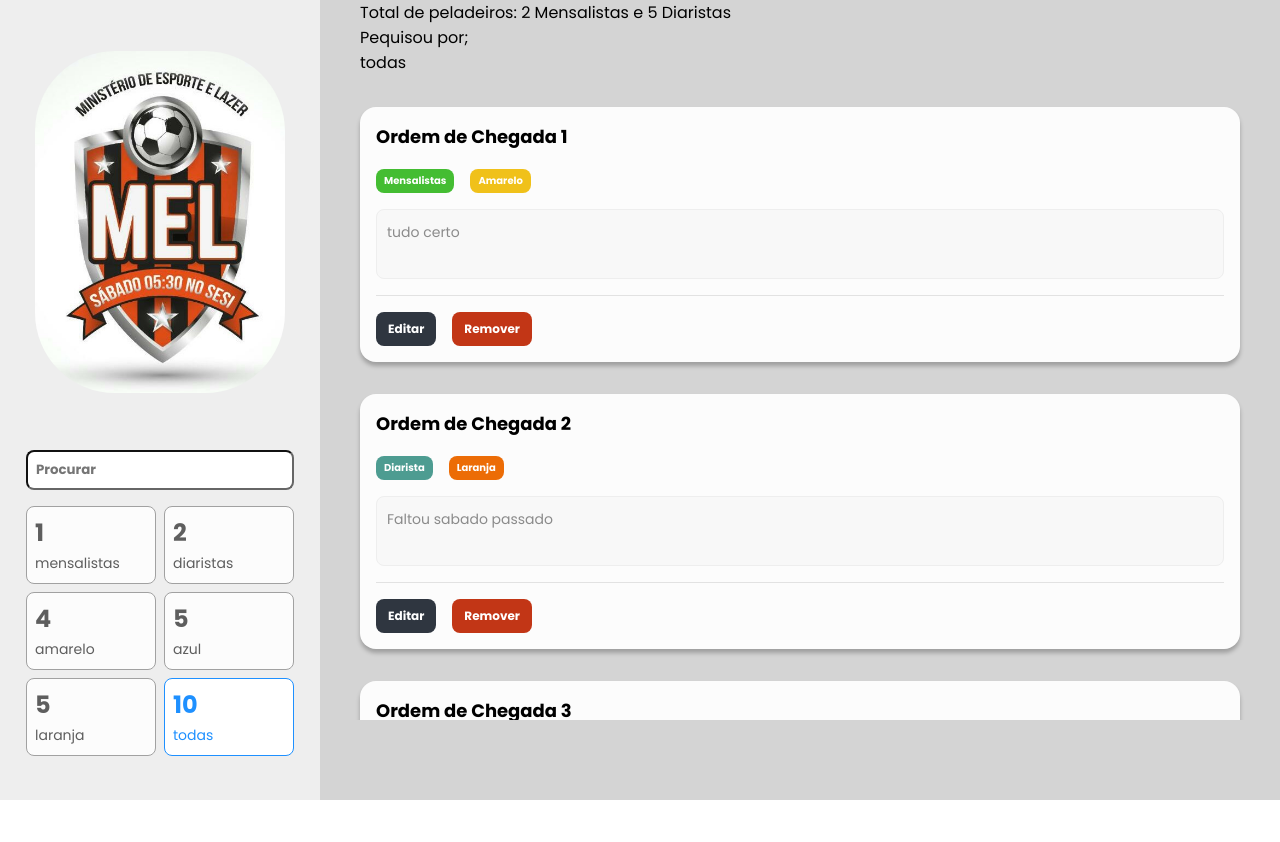
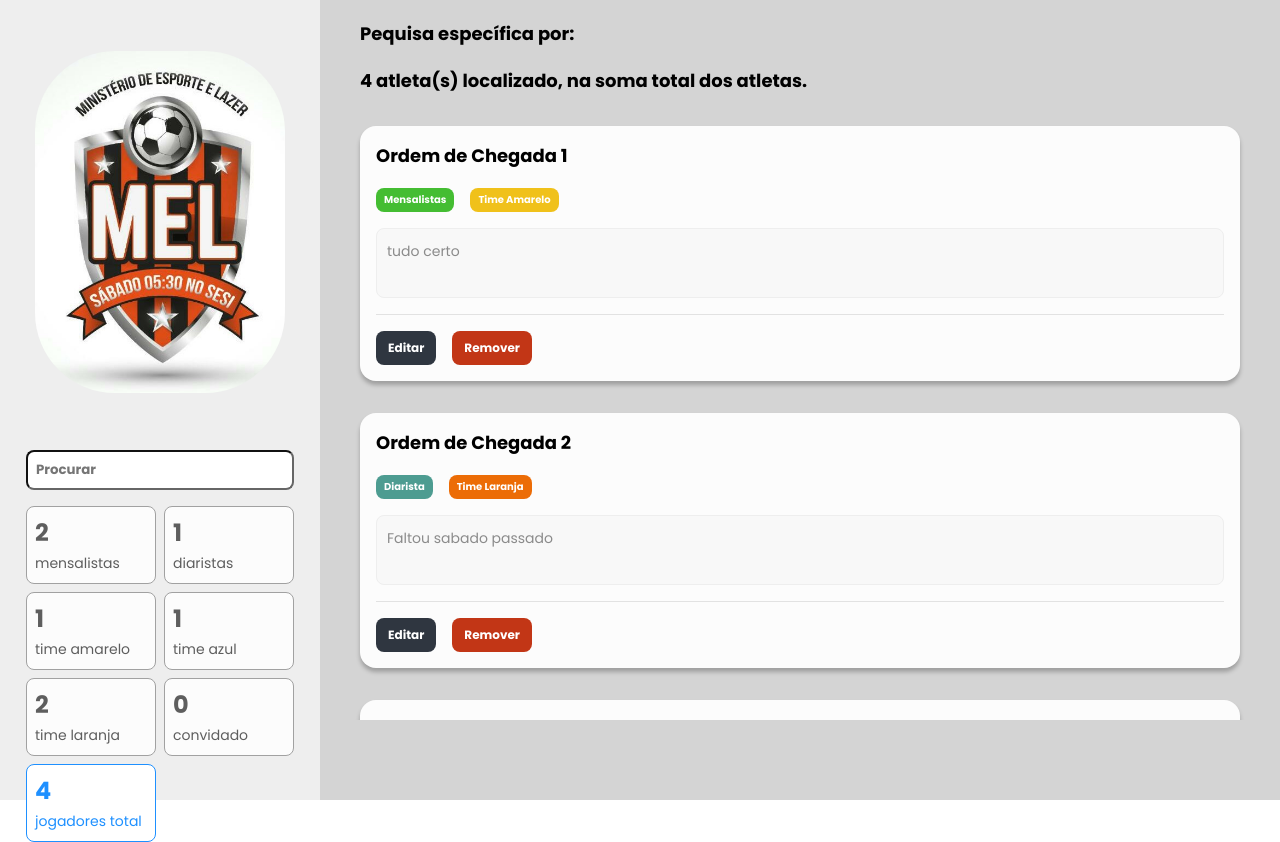
Before and after one commit to jonathandcosta/react_mel, a React (Vite) app in the folder lista_pelada/: page / in a window 1280 px wide. Before the commit the page ends 800 px from the top, so only its background shows below. Built offline with nearby package versions, Linux system fonts and the light colour scheme.

Commit message:
chore: display the result

```diff
--- a/lista_pelada/src/components/FiltroCard/index.tsx
+++ b/lista_pelada/src/components/FiltroCard/index.tsx
@@ -5,15 +5,14 @@ import * as enums from '../../utils/enums/Detalhes'
 import { RootReducer } from "../../store";
 
 export type Props = {
-  contadorNumber: number
   legenda: string
   criterio: "prioridade" | "status" | "todas"
   valor?: enums.Prioridade | enums.Status
 }
 
-export const FiltroCard = ({ contadorNumber, legenda, criterio, valor }: Props) => {
+export const FiltroCard = ({ legenda, criterio, valor }: Props) => {
   const dispatch = useDispatch()
-  const { filtro } = useSelector((state: RootReducer) => state)
+  const { filtro, detalhes } = useSelector((state: RootReducer) => state)
 
   const verificaEstaAtivo = () => {
     const mesmoCriterio = filtro.criterio === criterio
@@ -21,10 +20,18 @@ export const FiltroCard = ({ contadorNumber, legenda, criterio, valor }: Props)
 
     return mesmoCriterio && mesmoValor
   }
-
   const ativo = verificaEstaAtivo()
 
-
+  const contarNalista = () => {
+    if (criterio === 'todas') return detalhes.situacao.length
+    if (criterio === 'prioridade') {
+      return detalhes.situacao.filter((item) => item.prioridade === valor).length
+    }
+    if (criterio === 'status') {
+      return detalhes.situacao.filter((item) => item.status === valor).length
+    }
+  }
+  const contador = contarNalista()
 
   const filtrar = () => {
     dispatch(alteraFiltro({
@@ -35,7 +42,7 @@ export const FiltroCard = ({ contadorNumber, legenda, criterio, valor }: Props)
 
   return (
     <Card ativo={ativo} onClick={filtrar}>
-      <Number>{contadorNumber}</Number>
+      <Number>{contador}</Number>
       <Label>{legenda}</Label>
     </Card>
   )
--- a/lista_pelada/src/components/FiltroCard/styles.ts
+++ b/lista_pelada/src/components/FiltroCard/styles.ts
@@ -10,6 +10,7 @@ export const Card = styled.div<Props>`
   background-color: ${(props) => (props.ativo ? '#fff' : '#fcfcfc')};
   color: ${(props) => (props.ativo ? '#1e90ff' : '#5e5e5e')};
   border-radius: 8px;
+  cursor: pointer;
 `;
 export const Number = styled.span`
   font-weight: bold;
--- a/lista_pelada/src/containers/BarraLateral/index.tsx
+++ b/lista_pelada/src/containers/BarraLateral/index.tsx
@@ -28,31 +28,36 @@ export const BarraLateral = () => {
             valor={enums.Prioridade.MENSALISTAS}
             criterio='prioridade'
             legenda='mensalistas'
-            contadorNumber={1} />
+          />
           <FiltroCard
             valor={enums.Prioridade.DIARISTA}
             criterio='prioridade'
             legenda='diaristas'
-            contadorNumber={2} />
+          />
           <FiltroCard
             valor={enums.Status.AMARELO}
             criterio='status'
-            legenda='amarelo'
-            contadorNumber={4} />
+            legenda='time amarelo'
+          />
           <FiltroCard
             valor={enums.Status.AZUL}
             criterio='status'
-            legenda='azul'
-            contadorNumber={5} />
+            legenda='time azul'
+          />
           <FiltroCard
             valor={enums.Status.LARANJA}
             criterio='status'
-            legenda='laranja'
-            contadorNumber={5} />
+            legenda='time laranja'
+          />
+          <FiltroCard
+            valor={enums.Status.LARANJA}
+            criterio='prioridade'
+            legenda='convidado'
+          />
           <FiltroCard
             criterio='todas'
-            legenda='todas'
-            contadorNumber={10} />
+            legenda='jogadores total'
+          />
         </Filtros>
       </div>
     </Aside>
--- a/lista_pelada/src/containers/Lista/index.tsx
+++ b/lista_pelada/src/containers/Lista/index.tsx
@@ -1,6 +1,6 @@
 import { useSelector } from "react-redux";
 import { Detalhes } from "../../components/Detalhes";
-import { Container } from "./styles";
+import { Container, Resultado } from "./styles";
 
 import { RootReducer } from "../../store";
 
@@ -9,37 +9,46 @@ export const Lista = () => {
   const { termo, criterio, valor } = useSelector((state: RootReducer) => state.filtro)
 
   const filtraLista = () => {
-    let tarefasFiltradas = situacao
+    let listasFiltradas = situacao
 
     if (termo !== undefined) {
-      tarefasFiltradas = tarefasFiltradas.filter(
+      listasFiltradas = listasFiltradas.filter(
         item => item.titulo.toLowerCase().search(termo.toLowerCase()) >= 0
       )
       if (criterio === 'prioridade') {
-        tarefasFiltradas = tarefasFiltradas.filter(
+        listasFiltradas = listasFiltradas.filter(
           item => item.prioridade === valor
         )
       } else if (criterio === 'status') {
-        tarefasFiltradas = tarefasFiltradas.filter(
+        listasFiltradas = listasFiltradas.filter(
           item => item.status === valor
         )
       }
-      return tarefasFiltradas
+      return listasFiltradas
     } else {
       return situacao
     }
   }
+  const listas = filtraLista()
 
+  const exibeResultadoFiltragem = (quantidade: number) => {
+    let msg = ''
+
+    if (criterio === 'todas') {
+      msg = `${quantidade} atleta(s) localizado, na soma total dos atletas.`
+    } else {
+      msg = `${quantidade} atleta(s) encontrado como: ${`${valor}`}`
+    }
+    return msg
+  }
+  const mensagem = exibeResultadoFiltragem(listas.length)
 
   return (
     <Container>
-      <p>Total de peladeiros: 2 Mensalistas e 5 Diaristas</p>
-      <p>Pequisou por; {termo}</p>
-      <p>{criterio}</p>
-      <p>{valor}</p>
-
+      <Resultado>Pequisa específica por: {termo}</Resultado>
+      <Resultado>{mensagem}</Resultado>
       <ul>
-        {filtraLista().map((s) => (
+        {listas.map((s) => (
           <li key={s.titulo}>
             <Detalhes
               id={s.id}
--- a/lista_pelada/src/containers/Lista/styles.ts
+++ b/lista_pelada/src/containers/Lista/styles.ts
@@ -5,3 +5,10 @@ export const Container = styled.main`
   height: 90vh;
   overflow-y: scroll;
 `;
+
+export const Resultado = styled.p`
+  display: block;
+  margin: 20px 0px 20px 0px;
+  font-size: 18px;
+  font-weight: bold;
+`;
--- a/lista_pelada/src/utils/enums/Detalhes.ts
+++ b/lista_pelada/src/utils/enums/Detalhes.ts
@@ -5,7 +5,7 @@ export enum Prioridade {
 }
 
 export enum Status {
-  AZUL = 'Azul',
-  AMARELO = 'Amarelo',
-  LARANJA = 'Laranja',
+  AZUL = 'Time Azul',
+  AMARELO = 'Time Amarelo',
+  LARANJA = 'Time Laranja',
 }
```
